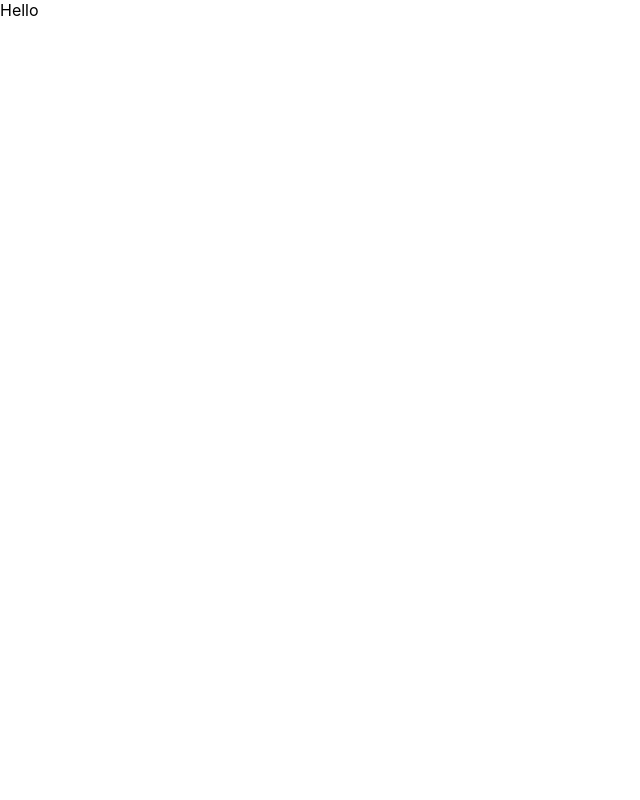
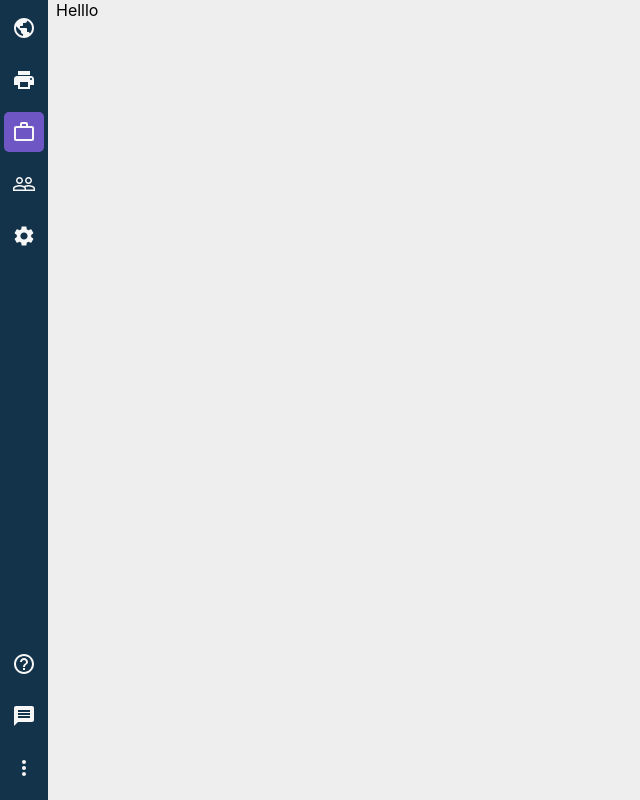
Before and after one commit to manismk/iamneo_assignment, a React (Create React App) app: page / in a window 1280 px wide. Shown: the whole page, without its empty margins (0-640 px from the left). Built offline with nearby package versions, Linux system fonts and the light colour scheme.

Commit message:
feat: sidebar added

```diff
--- a/package.json
+++ b/package.json
@@ -3,9 +3,14 @@
   "version": "0.1.0",
   "private": true,
   "dependencies": {
+    "@emotion/react": "^11.8.2",
+    "@emotion/styled": "^11.8.1",
+    "@mui/icons-material": "^5.5.1",
+    "@mui/material": "^5.5.2",
     "@testing-library/jest-dom": "^5.16.4",
     "@testing-library/react": "^13.3.0",
     "@testing-library/user-event": "^13.5.0",
+    "material-icons": "^1.11.1",
     "react": "^18.1.0",
     "react-dom": "^18.1.0",
     "react-scripts": "5.0.1",
--- a/src/App.js
+++ b/src/App.js
@@ -1,5 +1,12 @@
-function App() {
-  return <div className="App">Hello</div>;
-}
+import { SideBar } from "./components/sidebar/SideBar";
+
+const App = () => {
+  return (
+    <div className="App">
+      <SideBar />
+      <div className="main">Helllo</div>
+    </div>
+  );
+};
 
 export default App;
--- /dev/null
+++ b/src/components/sidebar/SideBar.jsx
@@ -0,0 +1,30 @@
+import {
+  HelpOutline,
+  Message,
+  MoreVert,
+  PeopleOutline,
+  Print,
+  Public,
+  Settings,
+  WorkOutline,
+} from "@mui/icons-material";
+import "./sidebar.css";
+
+export const SideBar = () => {
+  return (
+    <div className="side--bar">
+      <div className="side--bar--top">
+        <Public />
+        <Print />
+        <WorkOutline className="active" />
+        <PeopleOutline />
+        <Settings />
+      </div>
+      <div className="side--bar--down">
+        <HelpOutline />
+        <Message />
+        <MoreVert />
+      </div>
+    </div>
+  );
+};
--- /dev/null
+++ b/src/components/sidebar/sidebar.css
@@ -0,0 +1,24 @@
+.side--bar {
+  background-color: var(--dark--color);
+  color: var(--light--2);
+  max-width: 3rem;
+  height: 100vh;
+  position: fixed;
+  left: 0;
+  display: flex;
+  flex-direction: column;
+  justify-content: space-between;
+  padding: 0.25rem;
+}
+
+.side--bar svg {
+  margin: 0.25rem 0;
+  padding: 0.5rem;
+  border-radius: 5px;
+  cursor: pointer;
+  font-size: 2.5rem;
+}
+
+.side--bar svg.active {
+  background-color: var(--primary--color);
+}
--- a/src/index.css
+++ b/src/index.css
@@ -1,13 +1,32 @@
+:root {
+  --dark--color: #13334a;
+  --light--1: #fefefe;
+  --light--2: #f7f7f7;
+  --light-3: #eee;
+  --primary--color: #6e57c4;
+}
+
+* {
+  box-sizing: border-box;
+  margin: 0;
+  padding: 0;
+}
+
 body {
   margin: 0;
-  font-family: -apple-system, BlinkMacSystemFont, 'Segoe UI', 'Roboto', 'Oxygen',
-    'Ubuntu', 'Cantarell', 'Fira Sans', 'Droid Sans', 'Helvetica Neue',
+  font-family: -apple-system, BlinkMacSystemFont, "Segoe UI", "Roboto", "Oxygen",
+    "Ubuntu", "Cantarell", "Fira Sans", "Droid Sans", "Helvetica Neue",
     sans-serif;
   -webkit-font-smoothing: antialiased;
   -moz-osx-font-smoothing: grayscale;
+  background-color: var(--light-3);
 }
 
 code {
-  font-family: source-code-pro, Menlo, Monaco, Consolas, 'Courier New',
+  font-family: source-code-pro, Menlo, Monaco, Consolas, "Courier New",
     monospace;
 }
+
+.main {
+  margin-left: 3.5rem;
+}
```
Also changed, not shown: 1 other file (tests, documents, lock files or other folders).
